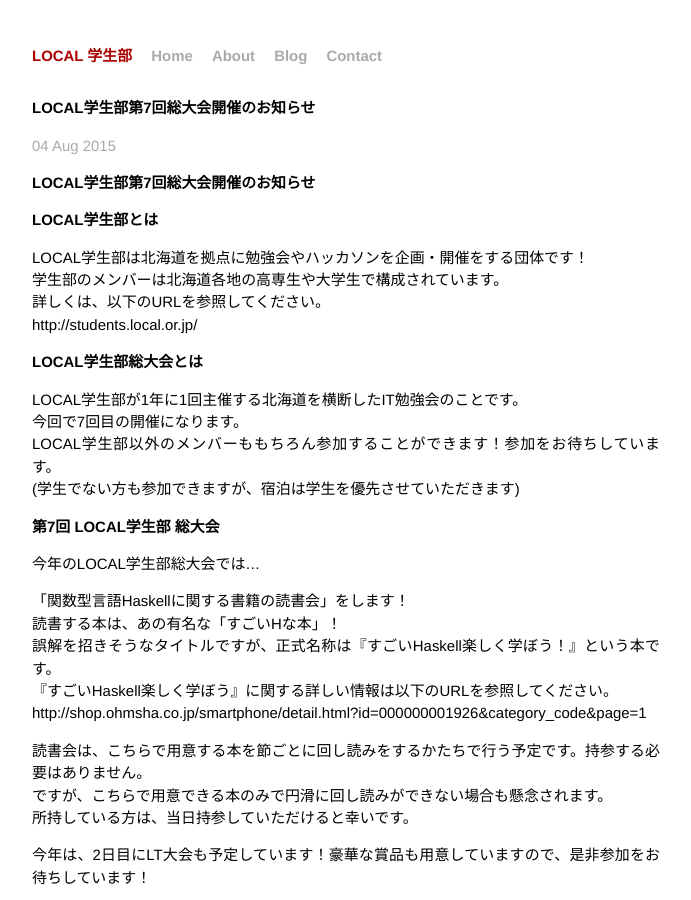
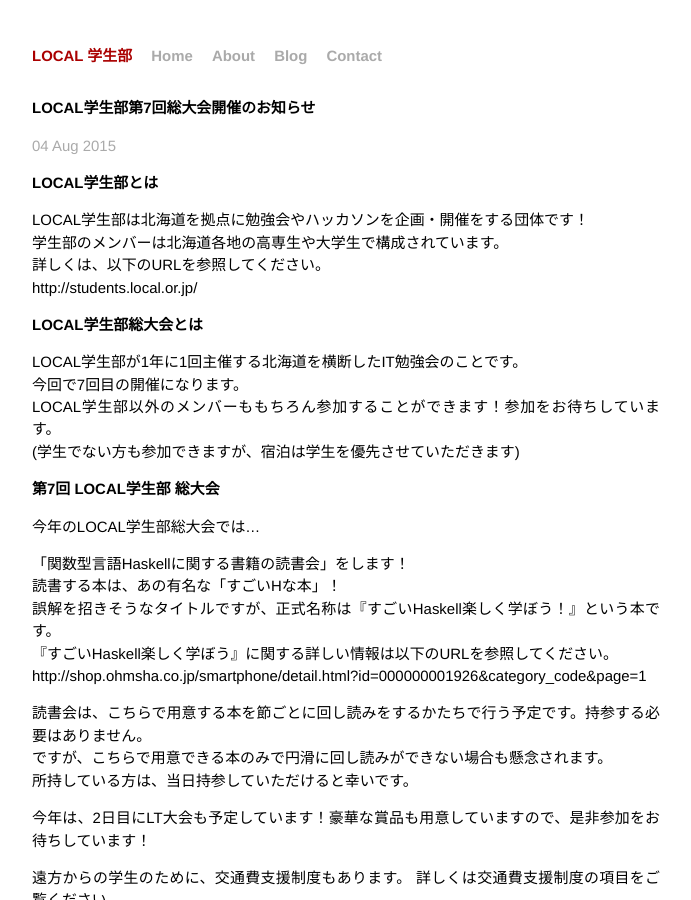
Before and after one commit to local-students/local-students.github.io, a Jekyll site: the page built from _posts/2015-08-04-localst15.markdown, in a window 1280 px wide and 900 px high. Shown: the whole window, without its empty margins (294-985 px from the left). Built offline with Jekyll 4.4.1, drawn with Linux system fonts in a browser that asks for light colours; Markdown is read by kramdown in place of the engine named in the settings; comment, search, counter and statistics services are not loaded.

Commit message:
微修正

```diff
--- a/_posts/2015-08-04-localst15.markdown
+++ b/_posts/2015-08-04-localst15.markdown
@@ -4,8 +4,6 @@ title:  "LOCAL学生部第7回総大会開催のお知らせ"
 date:   2015-08-04 00:50:35
 categories: MTG
 ---
-
-#LOCAL学生部第7回総大会開催のお知らせ
 
 ##LOCAL学生部とは
 LOCAL学生部は北海道を拠点に勉強会やハッカソンを企画・開催をする団体です！
```
